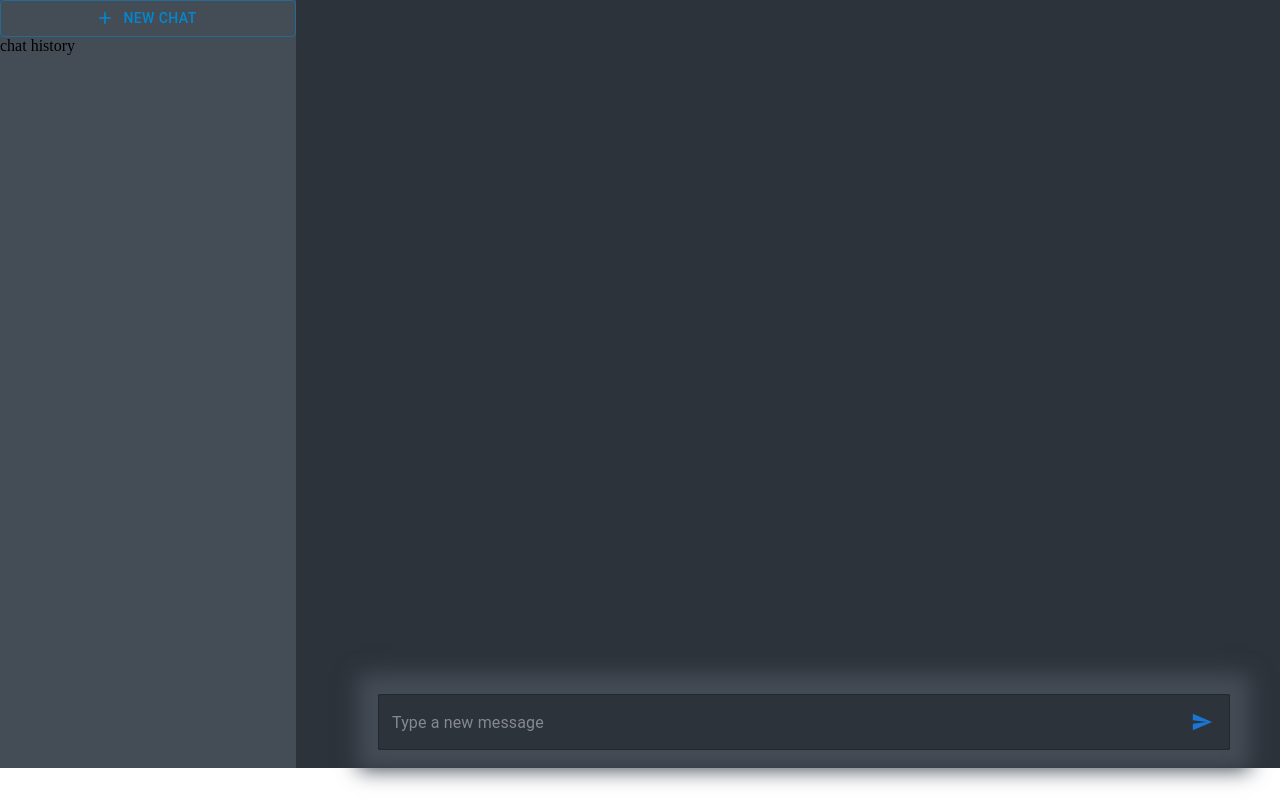
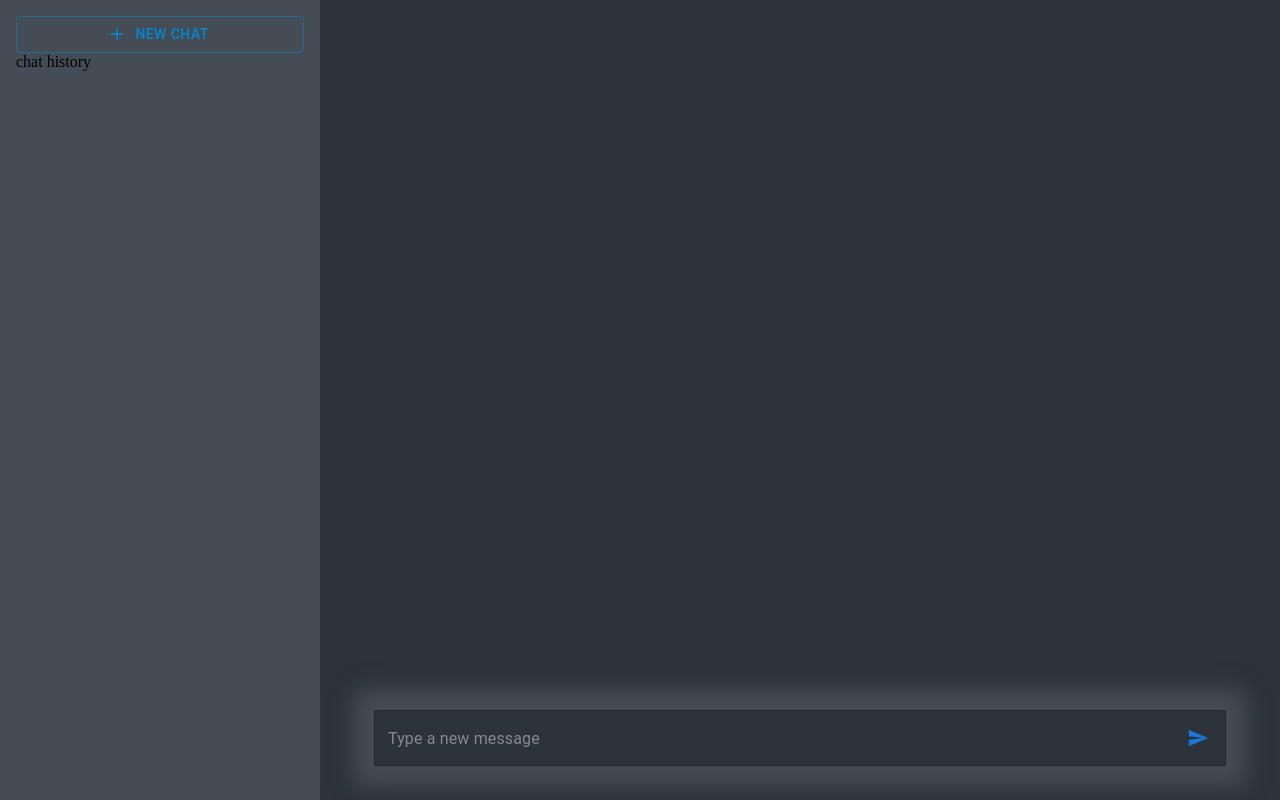
Before and after one commit to piotrszczesniak/chatgpt-clone-next, a Next.js app: page / in a window 1280 px wide. Built offline with nearby package versions, Linux system fonts and the light colour scheme.

Commit message:
add styling

```diff
--- a/src/components/Message.tsx
+++ b/src/components/Message.tsx
@@ -15,6 +15,7 @@ const Message = ({ message }: MessageProps) => {
       sx={{
         display: 'flex',
         gap: '0.5rem',
+
         justifyContent: message.role === 'user' ? 'flex-start' : 'flex-end',
       }}
     >
@@ -30,7 +31,14 @@ const Message = ({ message }: MessageProps) => {
           backgroundColor: message.role === 'user' ? 'white' : 'white',
         }}
       />
-      <Paper elevation={4} sx={{ padding: '0.5rem', position: 'relative' }}>
+      <Paper
+        elevation={4}
+        sx={{
+          padding: '0.5rem',
+          position: 'relative',
+          boxShadow: '0 0 10px 5px #444c56',
+        }}
+      >
         <ReactMarkdown remarkPlugins={[[remarkGfm, { singleTilde: false }]]}>
           {message.content || ''}
         </ReactMarkdown>
--- a/src/pages/index.tsx
+++ b/src/pages/index.tsx
@@ -77,12 +77,13 @@ export default function Home() {
       </Head>
 
       <Box sx={{ flexGrow: 1, height: '100vh' }}>
-        <Grid container sx={{ height: '100%' }} spacing={4}>
+        <Grid container sx={{ height: '100%' }}>
           <Grid
             className="sidebar"
             item
             xs={3}
             sx={{
+              padding: '1rem',
               backgroundColor: '#444c56',
             }}
           >
@@ -103,6 +104,7 @@ export default function Home() {
             item
             xs={9}
             sx={{
+              padding: '1rem',
               backgroundColor: '#2d333b',
               display: 'flex',
               flexDirection: 'column',
```
